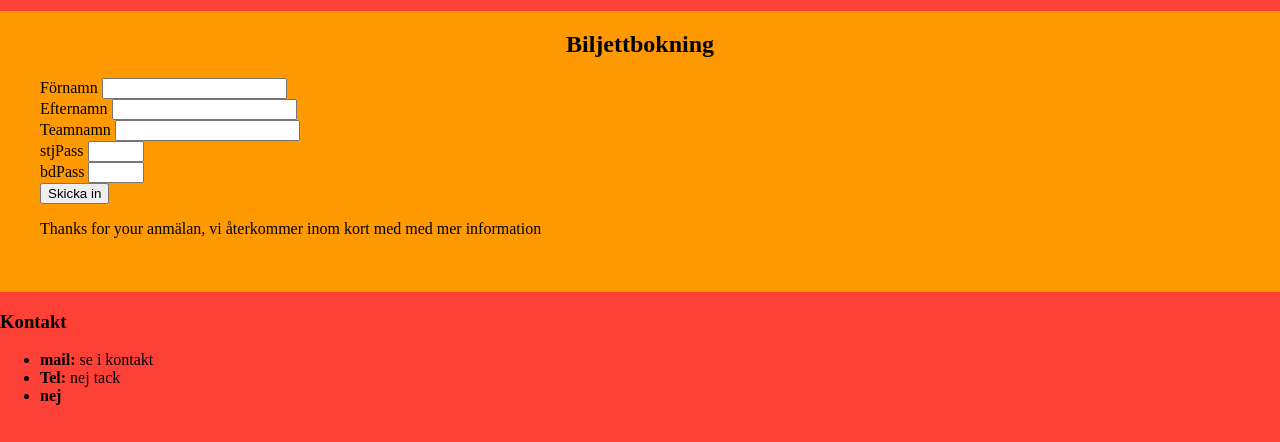
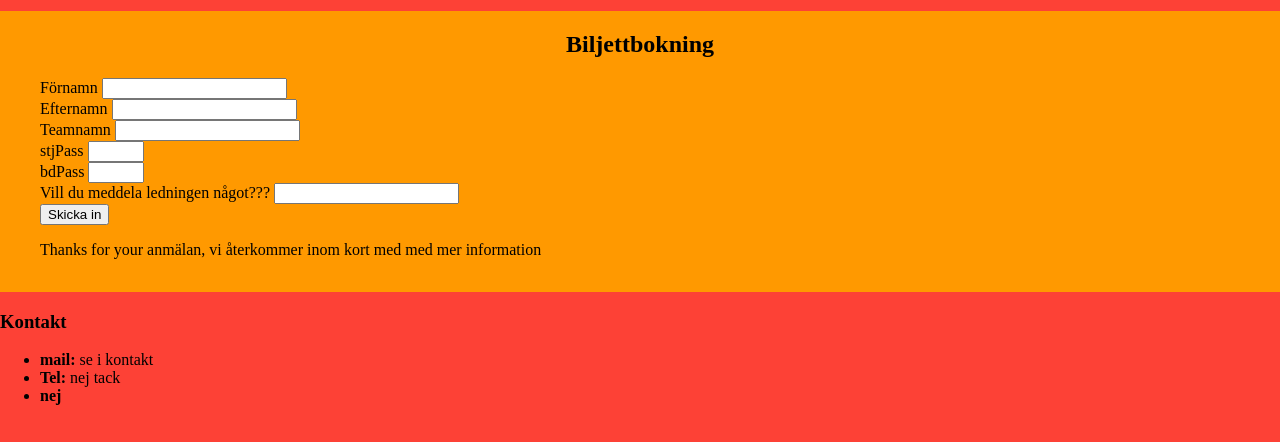
Before and after one commit to FeFFe1996/pvpagetest, a plain HTML site: page biljetbokning.html in a window 1280 px wide. Both pictures are taken after a click on the button "Skicka in". Shown: the part 358-800 px from the top of the page. Drawn offline with Linux system fonts and the light colour scheme; no server answers.

Commit message:
added js file for stj
added js file for stj and fixed last things with stj booking page

```diff
--- /dev/null
+++ b/JS/stjbooking.js
@@ -0,0 +1,48 @@
+function getAndParseInputData(){
+    const fName = document.getElementById("fName").value;
+    const lName = document.getElementById("lName").value;
+    const teamName = document.getElementById("teamName").value;
+    const stjPass = document.getElementById("stjPass").value;
+    const bdPass = document.getElementById("bdPass").value;
+    const msg = document.getElementById("msg").value;
+    const JsonData = {fName: fName, lName: lName, team: teamName, stjPass: stjPass, bdPass: bdPass, msg: msg};
+    removeValues();
+    document.getElementById("skickaIn").innerHTML = "Thanks for your anmälan, vi återkommer inom kort med med mer information";
+    postData(JsonData);
+    }
+
+function removeValues(){
+    document.getElementById("fName").value = "";
+    document.getElementById("lName").value = "";
+    document.getElementById("teamName").value = "";
+    document.getElementById("stjPass").value = "";
+    document.getElementById("bdPass").value = "";
+    document.getElementById("msg").value = "";
+}
+
+
+async function postData(JsonData){
+    const url = "https://api-pv-kx61.onrender.com/stjartslaget";
+
+    try{
+        const resPost = await fetch(url, {
+        method: "POST",
+        headers: {
+        'Accept': 'application/json',
+        'Content-Type': 'application/json'
+        },
+        body: JSON.stringify({
+            fName: JsonData.fName,
+            lName: JsonData.lName,
+            teamName: JsonData.team,
+            stjPass: JsonData.stjPass,
+            bdPass: JsonData.bdPass,
+            msg: JsonData.msg})
+            });
+            if(!resPost.ok){
+                throw new Error("response status: ${response.status}");
+                }
+    } catch(error){
+        console.error(error.message);
+        }
+}
--- a/biljetbokning.html
+++ b/biljetbokning.html
@@ -10,6 +10,7 @@
         <link href="./css/main.css" rel="stylesheet" type="text/css">
         <meta name="viewport" content="width=device-width, initial-scale=1.0">
         <script src="https://kit.fontawesome.com/9e2139f62e.js" crossorigin="anonymous"></script>
+        <script src="JS/stjbooking.js" type="application/javascript"></script>
     </head>
     <body>
        <div class="pageContainer">
@@ -35,50 +36,7 @@
             <main>
                 <section class="mainWrapper">
                     <h2>Biljettbokning</h2>
-                    <script>
-                        function getAndParseInputData(){
-                            const fName = document.getElementById("fName").value;
-                            const lName = document.getElementById("lName").value;
-                            const teamName = document.getElementById("teamName").value;
-                            const stjPass = document.getElementById("stjPass").value;
-                            const bdPass = document.getElementById("bdPass").value;
 
-                            const JsonData = {fName: fName, lName: lName, team: teamName, stjPass: stjPass, bdPass: bdPass};
-                            document.getElementById("fName").value = "";
-                            document.getElementById("lName").value = "";
-                            document.getElementById("teamName").value = "";
-                            document.getElementById("stjPass").value = "";
-                            document.getElementById("bdPass").value = "";
-                            document.getElementById("skickaIn").innerHTML = "Thanks for your anmälan, vi återkommer inom kort med med mer information"
-                            postData(JsonData)
-                        }
-
-
-                        async function postData(JsonData){
-                        const url = "https://api-pv-kx61.onrender.com/stjartslaget"
-
-                        try{
-                        const resPost = await fetch(url, {
-                            method: "POST",
-                            headers: {
-                            'Accept': 'application/json',
-                            'Content-Type': 'application/json'
-                        },
-                            body: JSON.stringify({fName: JsonData.fName,
-                                                lName: JsonData.lName,
-                                                teamName: JsonData.team,
-                                                stjPass: JsonData.stjPass,
-                                                bdPass: JsonData.bdPass,
-                                                msg: "temp msg"})
-                        });
-                        if(!resPost.ok){
-                            throw new Error("response status: ${response.status}");
-                        }
-                        } catch(error){
-                                console.error(error.message);
-                            }
-                    }
-                    </script>
 
                     <label for="fName">Förnamn</label>
                     <input type="text" id="fName"><br>
@@ -90,6 +48,8 @@
                     <input type="number" min="0" max="50" id="stjPass"><br>
                     <label for="bdPass">bdPass</label>
                     <input type="number" min="0" max="50" id="bdPass"><br>
+                    <label for="msg">Vill du meddela ledningen något???</label>
+                    <input type="text" id="msg"><br>
                     <button onclick="getAndParseInputData()">Skicka in</button>
 
 
```
